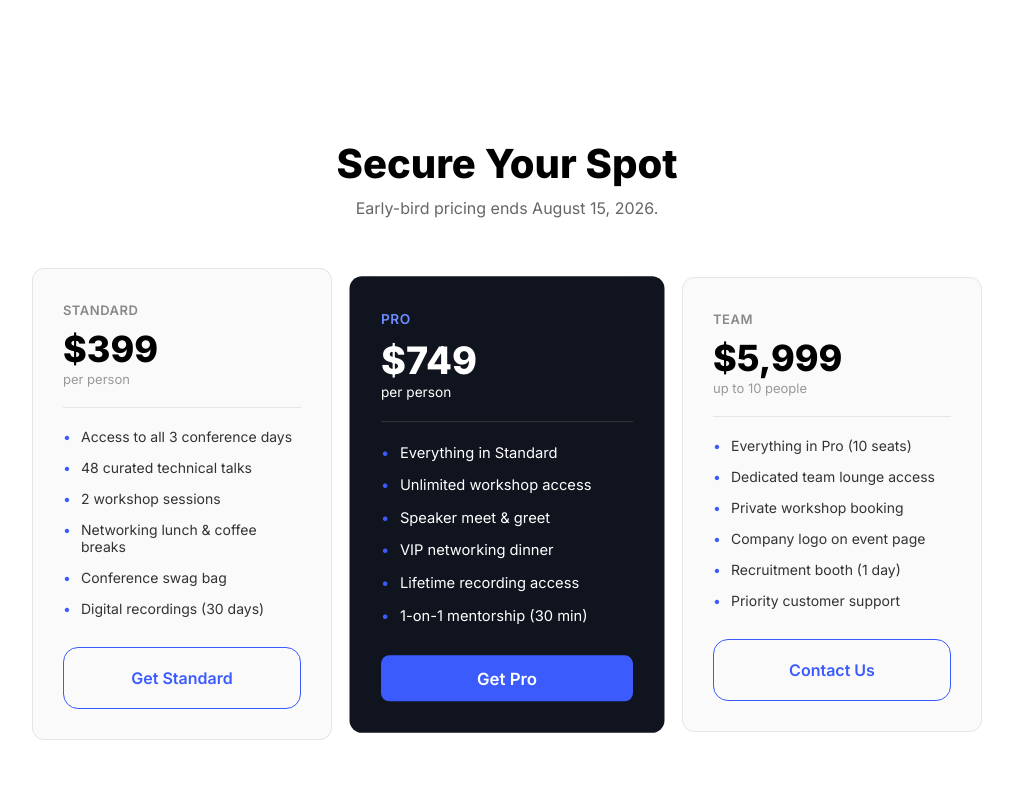
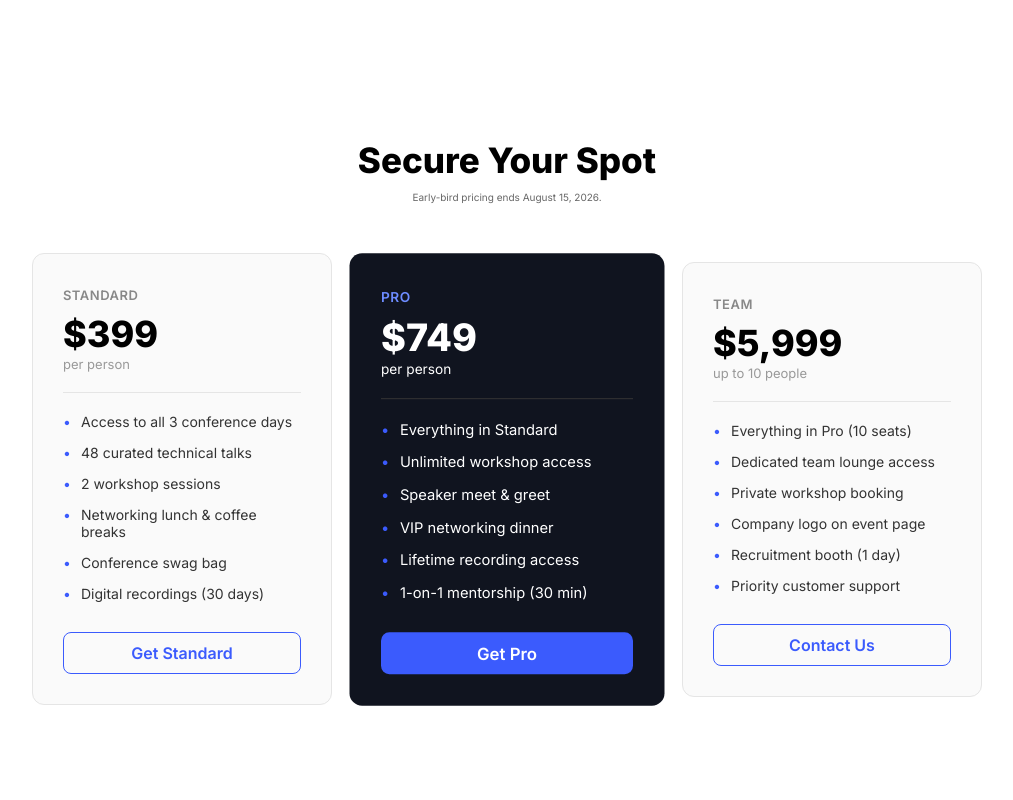
Before and after one commit to abunaimmd70-art/B14_Assignment_1, a plain HTML site: page index.html in a window 1280 px wide. Shown: the part 1780-2580 px from the top of the page, without its empty margins (133-1146 px from the left). Drawn offline with Linux system fonts and the light colour scheme.

Commit message:
Finished

```diff
--- a/style.css
+++ b/style.css
@@ -7,6 +7,8 @@
     font-family: "Inter", sans-serif;
 
 }
+
+
 /* Come to center nav items */
 nav {
     display: flex;
@@ -15,6 +17,8 @@ nav {
     margin: 20px 40px 0px 40px;
     border-radius: 12px;
 }
+
+
 /* Useing gap for space */
 .nav-m{
     display: flex;
@@ -22,6 +26,9 @@ nav {
     gap: 20px;
     list-style: none;
 }
+
+
+
 /* Creat a common button */
 .common-button {
     background-color: blue;
@@ -33,6 +40,8 @@ nav {
     color: white;
     text-decoration: none;
     box-shadow: none;
+
+
 }
 /* underline remove */
 /* replace color*/
@@ -40,6 +49,8 @@ ul a {
   color: #333333;
   text-decoration: none;
 }
+
+
 
 /* Hero section start */
 /* Added overly image */
@@ -49,6 +60,7 @@ ul a {
     background-position: center;
 }
 /* Added overly decoration */
+
 
 .hero-overlay {
     background-color: rgba(0, 0, 0, 0.6);
@@ -61,6 +73,8 @@ ul a {
     padding: 175px;
 }
 
+
+
 .hero-text- {
     color: white;
     font-size: 56px;
@@ -68,10 +82,21 @@ ul a {
     margin-bottom: 20px;
 }
 
+
+
 /* Emphasize hero title */
 .hero-text-em {
     font-style: italic;
 }
+
+.section-title {
+    display: flex;
+    justify-content: center;
+    font-size: 40px;
+    font-weight: 800;
+    margin-bottom: 50px;
+}
+
 
 /* Hero text gap */
 .hero-text {
@@ -81,17 +106,14 @@ ul a {
     margin-bottom: 175px;
     line-height: 1.6;
 }
-.section-title {
-    display: flex;
-    justify-content: center;
-    font-size: 40px;
-    font-weight: 800;
-    margin-bottom: 50px;
-}
+
+
 /* Speaker section start */
 .speakers {
     padding: 80px 40px;
 }
+
+
 
 .speakers-grid {
     display: grid;
@@ -99,12 +121,16 @@ ul a {
     gap: 30px;
     margin: 0 auto;
 }
+
+
 .speaker-card {
     border: 1px solid #e5e5e5;
     border-radius: 12px;
     overflow: hidden;
     text-align: left;
 }
+
+
 
 .speaker-card img {
     width: 100%;
@@ -113,9 +139,16 @@ ul a {
     display: block;
 }
 
+.speaker-role {
+    color: #666;
+    font-size: 14px;
+}
+
 .speaker-info {
     padding: 20px;
 }
+
+
 
 .speaker-tag {
     color: #3f37c9;
@@ -124,17 +157,16 @@ ul a {
     letter-spacing: 0.5px;
 }
 
+
+
 .speaker-name {
     font-size: 18px;
     font-weight: 700;
     margin: 8px 0 4px 0;
 }
+/* Speaker section end */
 
-.speaker-role {
-    color: #666;
-    font-size: 14px;
-}
-/* Speaker section end */
+
 /* card section */
 
 .pricing {
@@ -143,7 +175,7 @@ ul a {
 }
 
 .pricing-header h2 {
-    font-size: 40px;
+    font-size: 35px;
     font-weight: 800;
     margin-bottom: 10px;
 }
@@ -151,6 +183,7 @@ ul a {
 .pricing-header p {
     color: #666;
     margin-bottom: 50px;
+    font-size: 10px;
 }
 
 .price-note {
@@ -220,9 +253,9 @@ ul a {
 .btn-outline {
     display: block;
     text-align: center;
-    padding: 20px;
+    padding: 10px;
     border: 1px solid #3b5bfd;
-    border-radius: 15px;
+    border-radius: 8px;
     color: #3b5bfd;
     text-decoration: none;
     font-weight: 600;
@@ -231,7 +264,7 @@ ul a {
 .btn-filled {
     display: block;
     text-align: center;
-    padding: 12px;
+    padding:10px;
     background-color: #3b5bfd;
     border-radius: 8px;
     color: white;
@@ -351,7 +384,7 @@ the pricing section above it (Standard/Pro/Team plans). */
 .footer {
     background-color: #10141f;
     color: white;
-    padding: 40px 60px;
+    padding: 150px 60px;
 }
 
 .footer-top {
```
